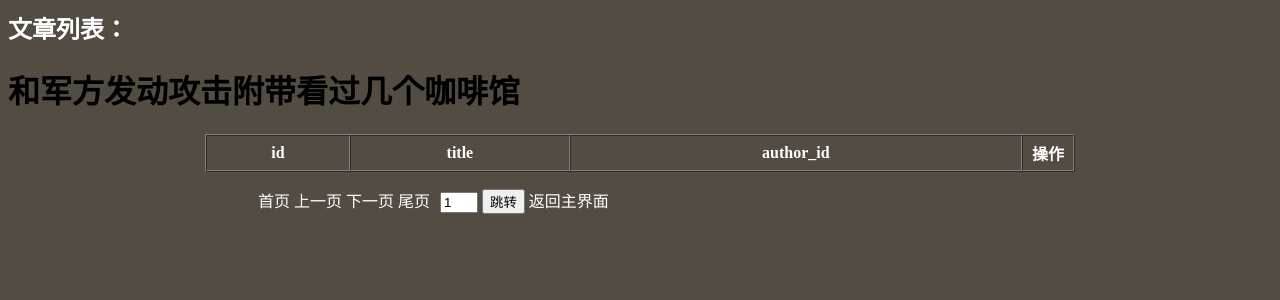
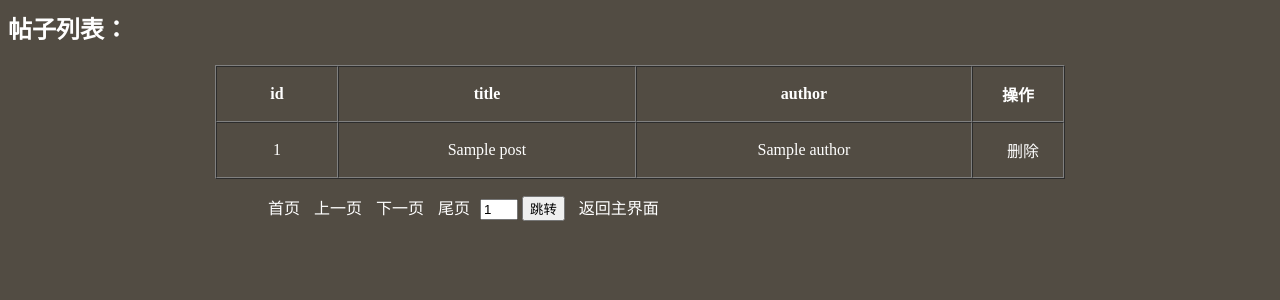
Before and after one commit to bym2922/BBS, a Django app: page /post_list in a window 1280 px wide. Shown: the top 300 px of the page. Run offline with Django 3.2, Linux system fonts and the light colour scheme; tables that the repository leaves empty hold one stand-in row (values such as "Sample post").

Commit message:
添加创建帖子功能

```diff
--- a/app/views.py
+++ b/app/views.py
@@ -1,8 +1,7 @@
 from django.shortcuts import render
-from .models import Posts
+from .models import Posts,Author
 
 # Create your views here.
-
 
 def post_list(request):
     post_lists = Posts.objects.all()
@@ -23,7 +22,35 @@
     if nextpage > all_page:
         nextpage = all_page
     lastpage = all_page
-    return render(request, 'post_list.html',{"all_Arts": all,"page":currentpage,"prepage":prepage,"nextpage": nextpage, "lastpage": lastpage})
+    return render(request, 'post_list.html',{"all_Posts": all,"page":currentpage,"prepage":prepage,"nextpage": nextpage, "lastpage": lastpage})
 
-def read_post(request):
-    pass
+
+def add_post(request):
+    return render(request, 'add_post.html')
+
+
+def get_add_data(request):
+    name = request.POST.get("auth")
+    all_auth = Author.objects.filter(name=name)
+    if all_auth.__len__() != 0:
+        for au in all_auth:
+            if name == au.name:
+                count = Author.objects.get(name=name).art_nums
+                count += 1
+                auth = Author.objects.get(name=name)
+                auth.art_nums = count
+                break
+            else:
+                auth = Author(name=name, art_nums=1)
+        auth.save()
+        author = Author.objects.get(name=name).id
+    else:
+        auth = Author(name=name, art_nums=1)
+        auth.save()
+        author = Author.objects.get(name=name).id
+    title = request.POST.get("tit")
+    # summary = request.POST.get("sum")
+    content = request.POST.get("cont")
+    a = Posts(title=title, author_id=author, content=content)
+    a.save()
+    return post_list(request)
--- a/bbs/urls.py
+++ b/bbs/urls.py
@@ -20,6 +20,8 @@
 
 urlpatterns = [
     url(r'^admin/', admin.site.urls),
-    url('', views.post_list)
+    url('^post_list$', views.post_list),
+    url('^add$',views.add_post),
+    url('^get_add_data$', views.get_add_data),
 
 ]
--- a/templates/post_list.html
+++ b/templates/post_list.html
@@ -2,10 +2,11 @@
 <html lang="en">
 <head>
     <meta charset="UTF-8">
-    <title>show_article</title>
+    <title>show_posts</title>
     <style>
         a{
             color: white;
+            margin-left: 10px;
             text-decoration-line: none;
         }
         p{
@@ -19,22 +20,22 @@
     </style>
 </head>
 <body  bgcolor="#524C43">
-<h2 style="margin-top: 10px; color: white">文章列表：</h2>
-<h1>和军方发动攻击附带看过几个咖啡馆</h1>
-<table border="1" cellpadding="5"cellspacing="0" align="center" width="870px" style="color: white;text-align: center">
+<h2 style="margin-top: 10px; color: white">帖子列表：</h2>
+{#<h1>和军方发动攻击附带看过几个咖啡馆</h1>#}
+<table border="1" cellpadding="15"cellspacing="0" align="center" width="850px" style="color: white;text-align: center">
     <tr>
         <td><strong>id</strong></td>
         <td><strong>title</strong></td>
-        <td><strong>author_id</strong></td>
+        <td><strong>author</strong></td>
         <!--<td><strong>summary</strong></td>-->
-        <td style="width: 40px"><strong>操作</strong></td>
+        <td style="width: 60px"><strong>操作</strong></td>
     </tr>
-        {% for post in post_lists %}
+        {% for post in all_Posts %}
             <tr>
                 <td>{{ post.id }}</td>
                 <td>{{ post.title }}</td>
-                <td>{{ post.author_id }}</td>
-                <!--<td>{{ art.summary }}</td>-->
+                <td>{{ post.author.name }}</td>
+{#                <!--<td>{{ art.summary }}</td>-->#}
                 <td><a href="delete_post?id={{ post.id }}&page={{ page }}">删除</a>
             </tr>
         {% endfor %}
```
Also changed, not shown: templates/add_post.html (added, +16 -0 lines).
